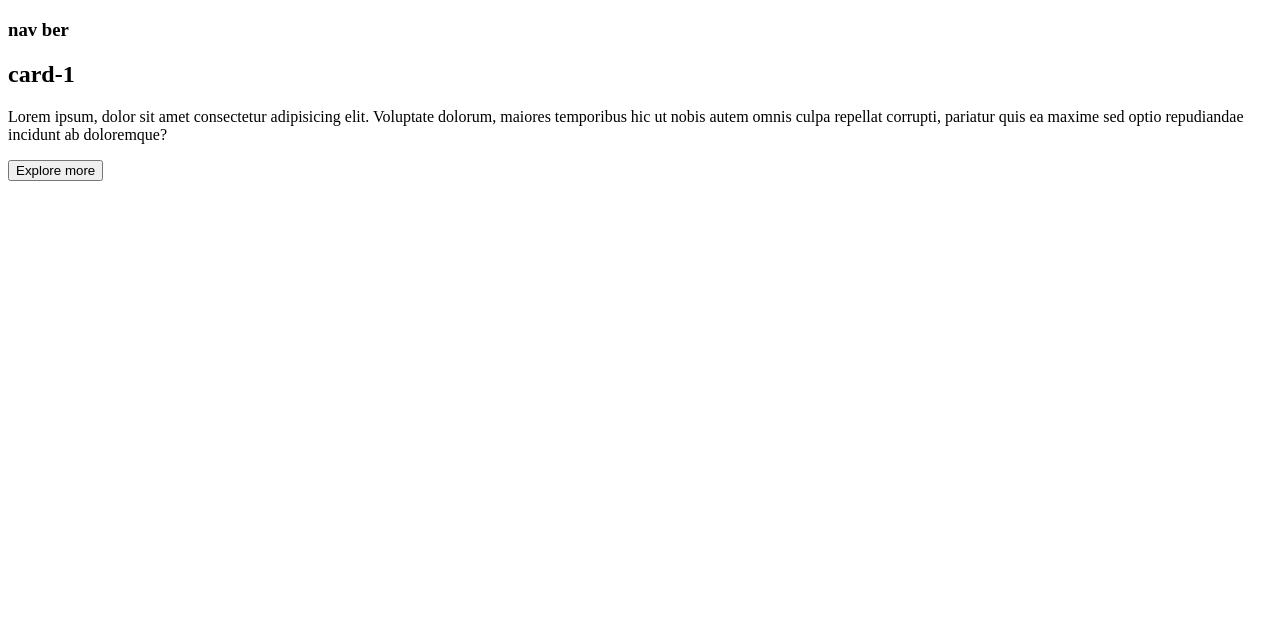
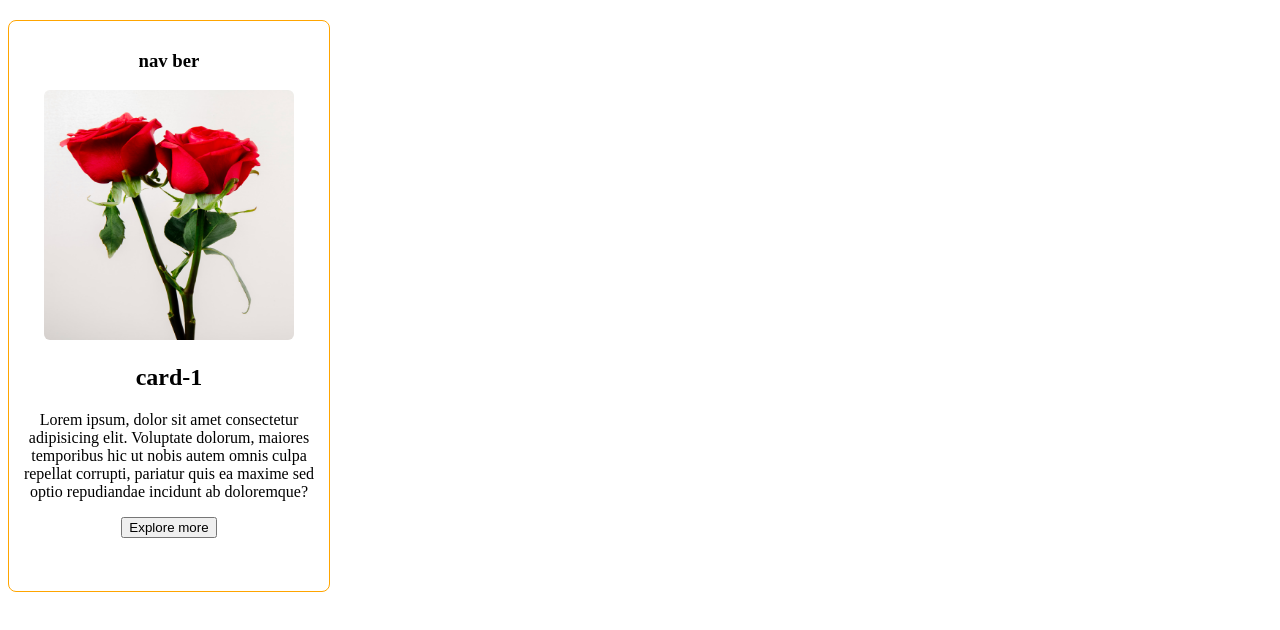
Before and after one commit to shakib1267/Sakib-Portfolio, a plain HTML site: page index.html in a window 1280 px wide. Drawn offline with Linux system fonts and the light colour scheme.

Commit message:
card design

```diff
--- a/index.html
+++ b/index.html
@@ -4,6 +4,26 @@
     <meta charset="UTF-8">
     <meta name="viewport" content="width=device-width, initial-scale=1.0">
     <title>git hub test </title>
+
+
+    <style>
+        section div img{
+            height: 250px;
+            width: 250px;
+            border-radius: 6px;
+        }
+
+
+        section{
+            height: 550px;
+            width: 300px;
+            margin-top: 20px;
+            padding: 10px;
+            text-align: center;
+            border: 1px solid orange;
+            border-radius: 8px;
+        }
+    </style>
 </head>
 <body>
 
@@ -12,6 +32,10 @@
 
 
         <div>
+
+            <div>
+                <img src="images/Rectangle 6.png" alt="not support">
+            </div>
             <h2>card-1</h2>
             <p> Lorem ipsum, dolor sit amet consectetur adipisicing elit. Voluptate dolorum, maiores temporibus hic ut nobis autem omnis culpa repellat corrupti, pariatur quis ea maxime sed optio repudiandae incidunt ab doloremque?</p><button>Explore more </button>
         </div>
```
Also changed, not shown: images/Rectangle 6.png (added).
